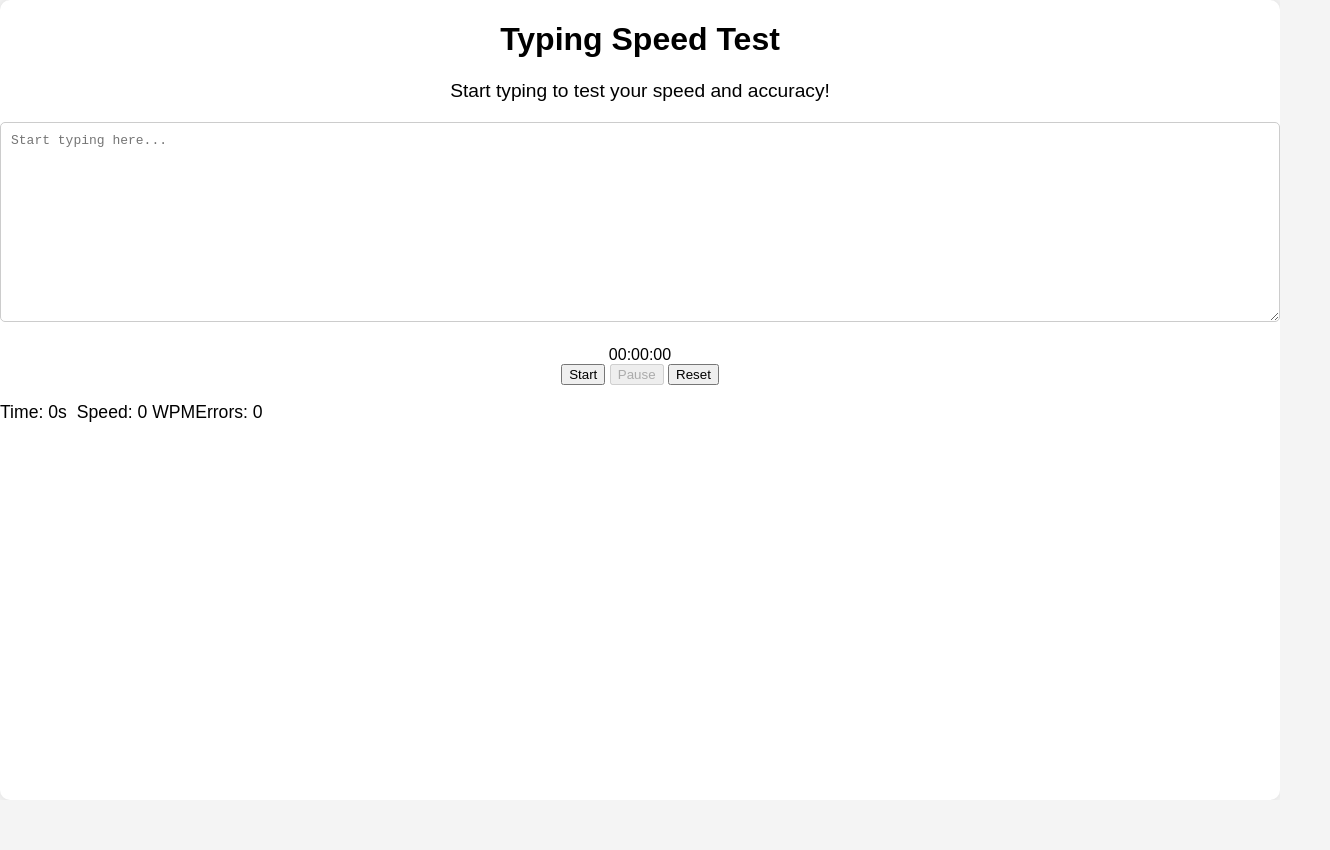
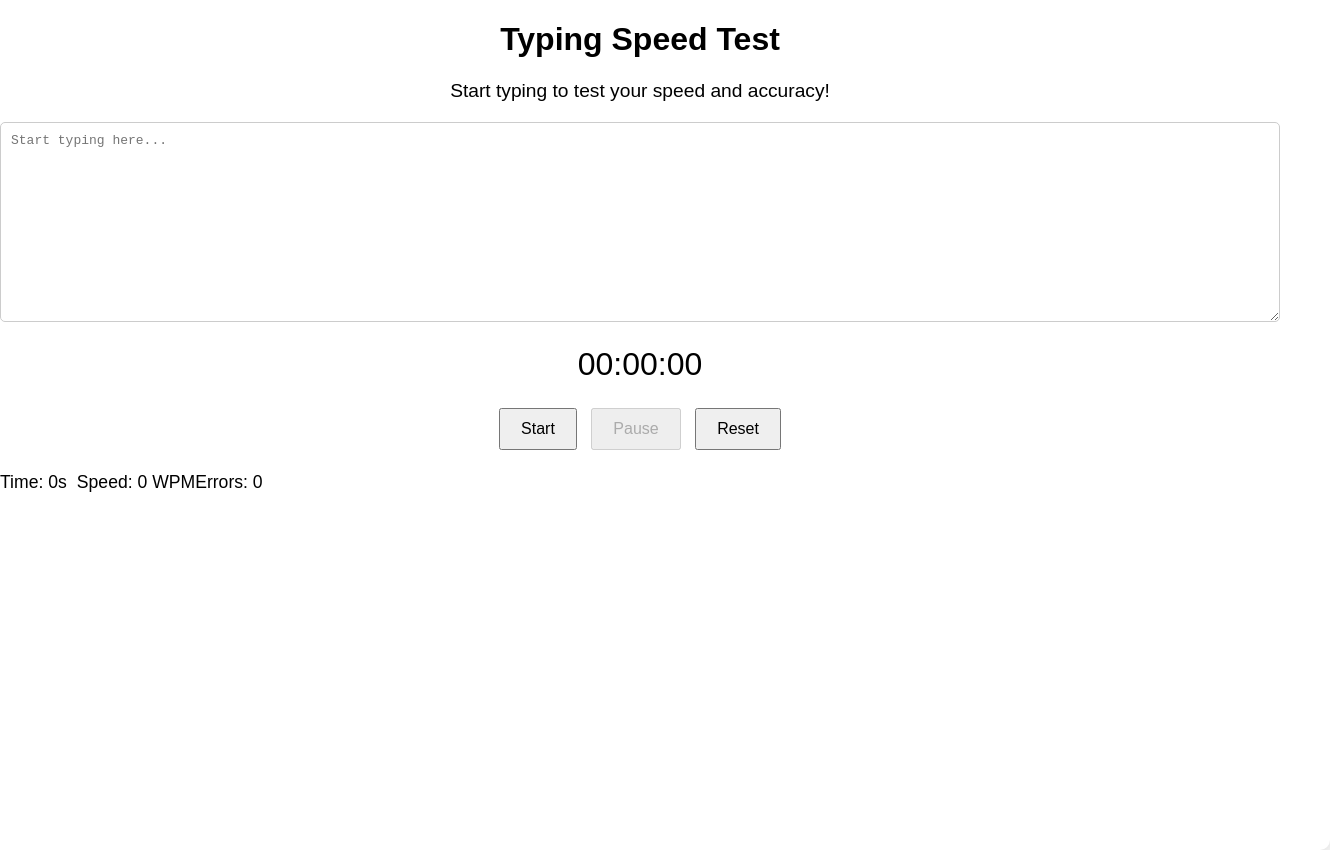
Before and after one commit to anandtiwari30122/typing_test, a plain HTML site: page index.html in a window 1280 px wide. Shown: the whole page, 1330 px wide, since content can reach past the window. Before the commit the page ends 800 px from the top, so only its background shows below. Drawn offline with Linux system fonts and the light colour scheme.

Commit message:
Update style.css

```diff
--- a/style.css
+++ b/style.css
@@ -3,7 +3,7 @@ body {
     display: flex;
     justify-content: center;
     align-items: center;
-/*     height: 100vh; */
+    height: 100vh;
     margin: 0;
     background-color: #f4f4f4;
 }
@@ -11,7 +11,7 @@ body {
 .container {
     text-align: center;
     background-color: #fff;
-/*     padding: 50px !important; */
+    padding: 50px !important;
     min-width: 100vw;
     min-height: 100vh;
     border-radius: 10px;
@@ -45,3 +45,18 @@ body {
     color: red;
     text-decoration: underline;
 }
+.stopwatch {
+    text-align: center;
+}
+
+.display {
+    font-size: 2em;
+    margin-bottom: 20px;
+}
+
+button {
+    padding: 10px 20px;
+    font-size: 1em;
+    margin: 5px;
+    cursor: pointer;
+}
```
